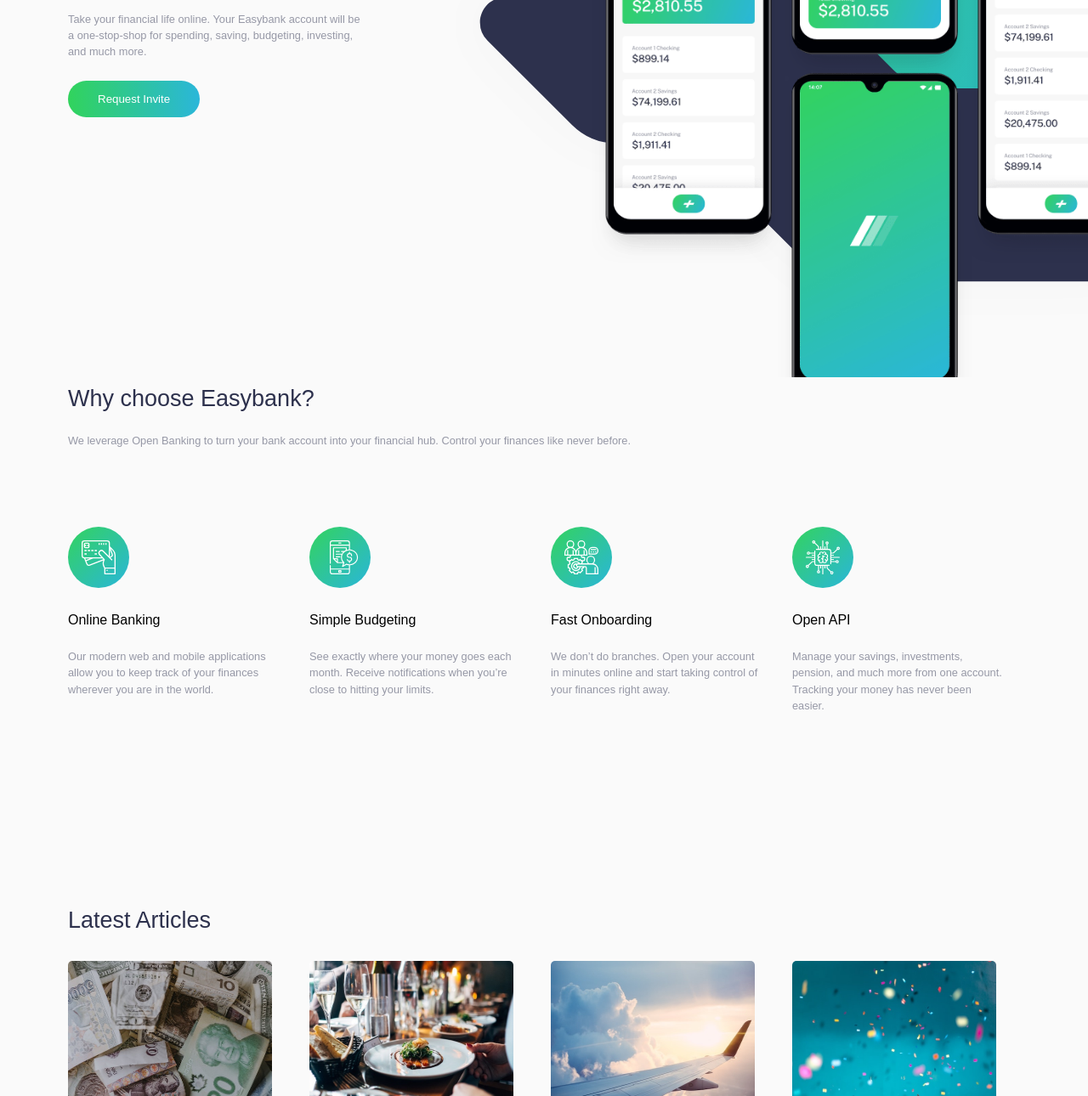
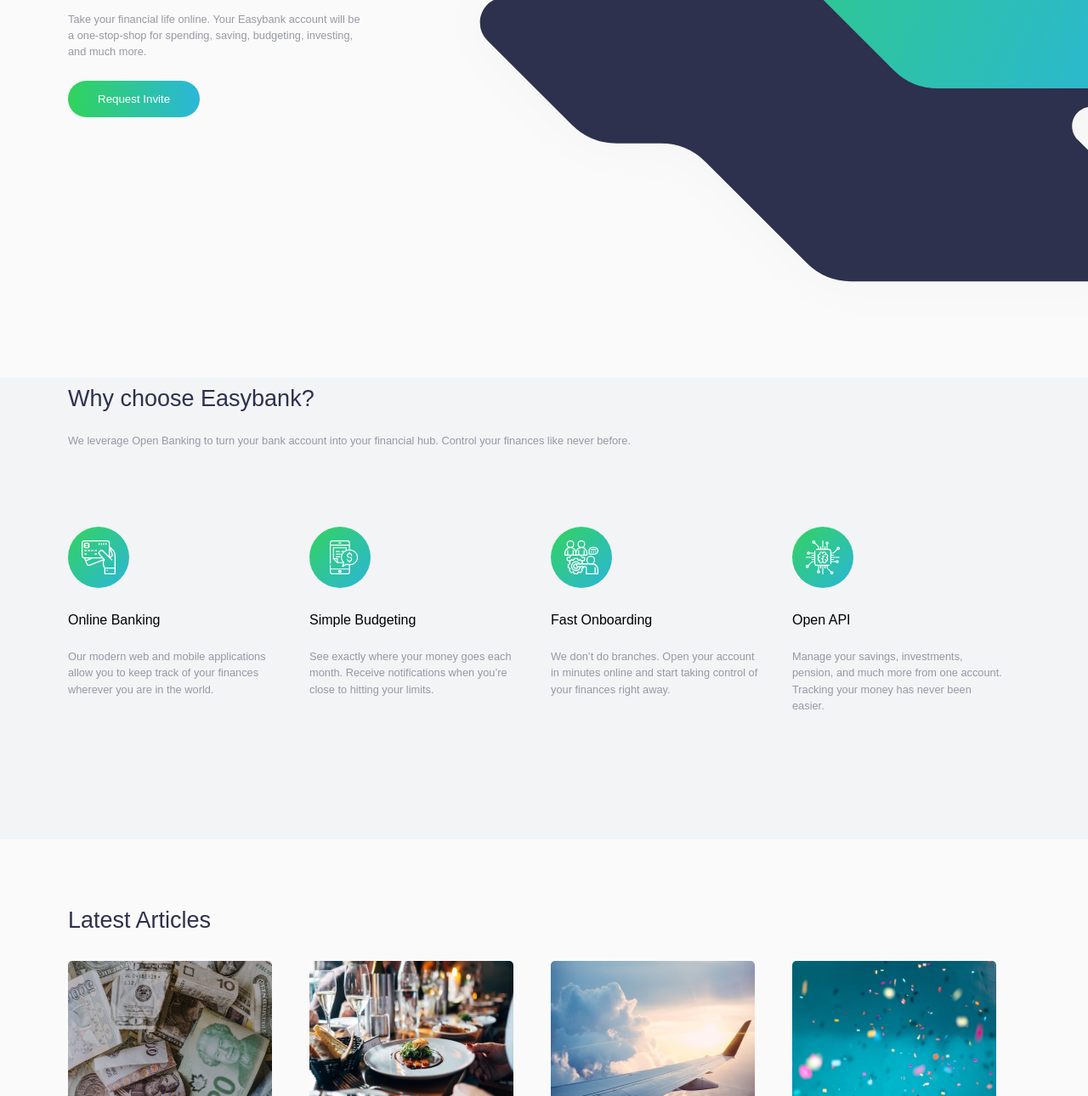
Before and after one commit to abdelaziz013/easy-bank-landing-page, a website: page index.html in a window 1280 px wide. Shown: the part 287-1577 px from the top of the page at 85% size. Drawn offline with Linux system fonts and the light colour scheme.

Commit message:
fix why background color

```diff
--- a/sass/abstracts/_variables.scss
+++ b/sass/abstracts/_variables.scss
@@ -4,6 +4,7 @@
 $color-dark-blue:hsl(233, 26%, 24%);
 $color-lime-green:hsl(136, 65%, 51%);
 $color-bright-cyan:hsl(192, 70%, 51%);
+$lightGrayishBlue: hsl(220, 16%, 96%);
 $color-white:hsl(0, 0%, 100%);
 
 
--- a/sass/pages/_home.scss
+++ b/sass/pages/_home.scss
@@ -45,6 +45,7 @@
       background-repeat: no-repeat;
 
       @include breakpoint-up(large) {
+        background-image:none;
         background-size: 85%;
         background-position: 200px -120px;
 
@@ -94,7 +95,7 @@
 
 .why {
   padding: $padding-inline;
-  background-color: $color-grey-light-2;
+  background-color: $lightGrayishBlue;
   position: relative;
 
   & div{
```
Also changed, not shown: css/style.css.
